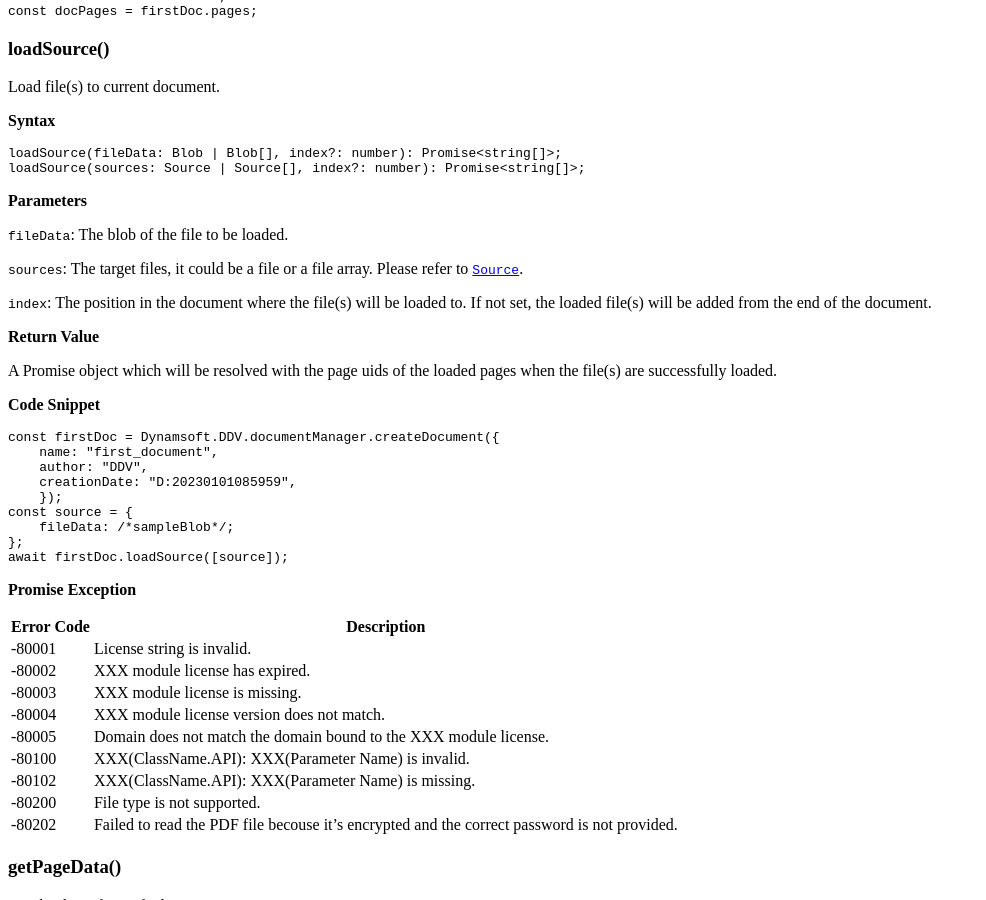
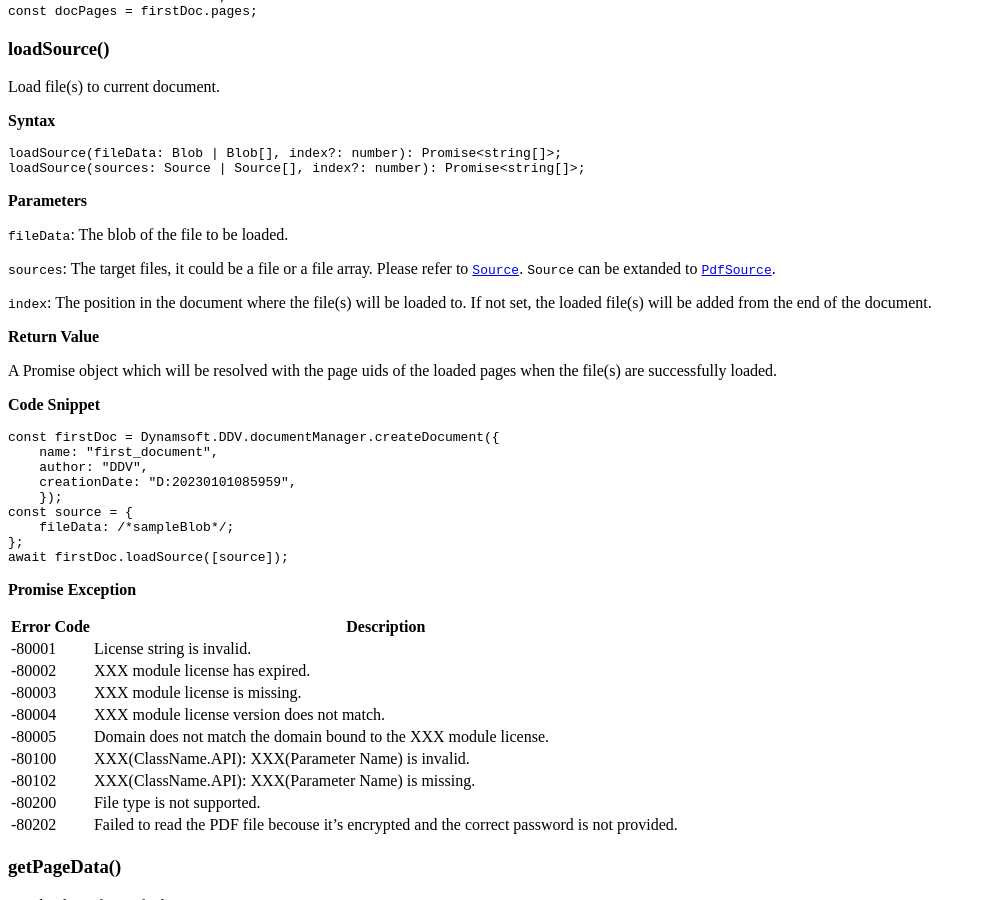
Before and after one commit to dynamsoft-docs/document-viewer-docs, a Jekyll site: the page built from api/interface/idocument/index.md, in a window 1280 px wide and 900 px high, scrolled down 2307 px. Shown: the whole window, without its empty margins (0-986 px from the left). Built offline with Jekyll 4.4.1, drawn with Linux system fonts in a browser that asks for light colours.

Commit message:
Add link to PdfSource

```diff
--- a/api/interface/idocument/index.md
+++ b/api/interface/idocument/index.md
@@ -138,7 +138,7 @@ loadSource(sources: Source | Source[], index?: number): Promise<string[]>;
 
 `fileData`: The blob of the file to be loaded.
 
-`sources`: The target files, it could be a file or a file array. Please refer to [`Source`]({{ site.api }}interface/idocument/source.html).
+`sources`: The target files, it could be a file or a file array. Please refer to [`Source`]({{ site.api }}interface/idocument/source.html). `Source` can be extanded to [`PdfSource`]({{ site.api }}interface/idocument/pdfsource.html).
 
 `index`: The position in the document where the file(s) will be loaded to. If not set, the loaded file(s) will be added from the end of the document.
 
```
Also changed, not shown: api/interface/idocument/source.md (+4 -0 lines).
